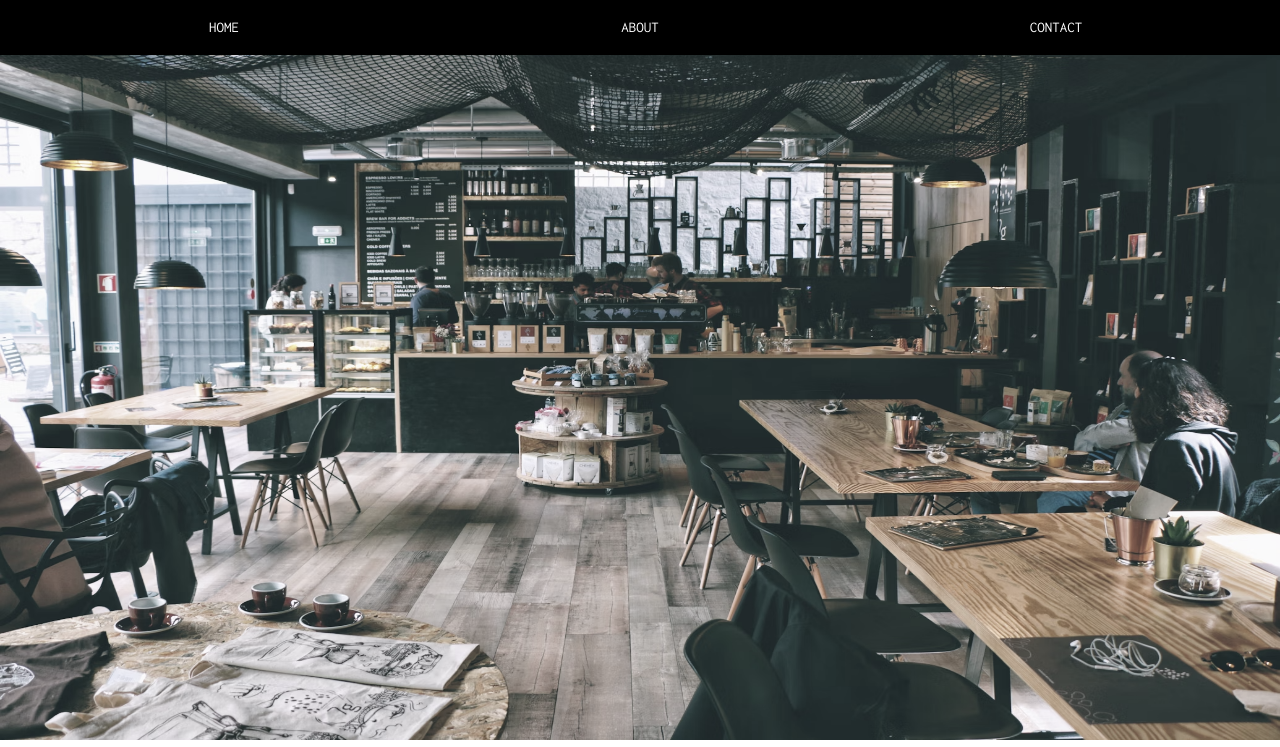
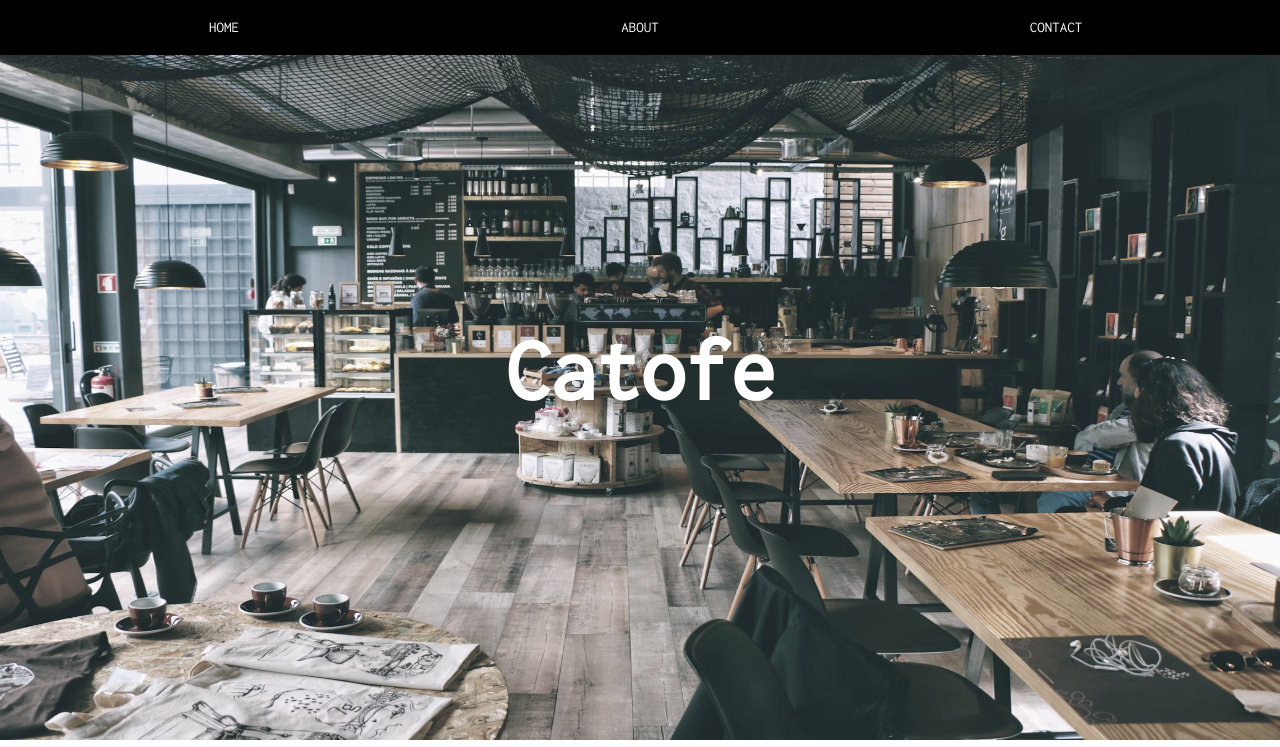
Before and after one commit to catofe/collaborative-website, a website: page index.html in a window 1280 px wide. Shown: the top 747 px of the page. Drawn offline with nearby package versions, Linux system fonts and the light colour scheme.

Commit message:
minor changes to aesthetics and titles

```diff
--- a/index.html
+++ b/index.html
@@ -2,7 +2,7 @@
 <html>
 
 <head>
-  <title>W3.CSS Template</title>
+  <title>Catofe</title>
   <meta charset="UTF-8">
   <meta name="viewport" content="width=device-width, initial-scale=1">
   <link rel="stylesheet" href="https://www.w3schools.com/w3css/4/w3.css">
@@ -47,6 +47,9 @@
   <!-- Header with image -->
   <header class="w3-display-container w3-grayscale-min" id="home">
     <img src="cafe.avif" alt="" height=740 width=100%>
+    <div class="w3-display-middle w3-center">
+      <span class="w3-text-white" style="font-size:90px"><b>Catofe</b></span>
+    </div>
   </header>
 
   <!-- About Container -->
```
